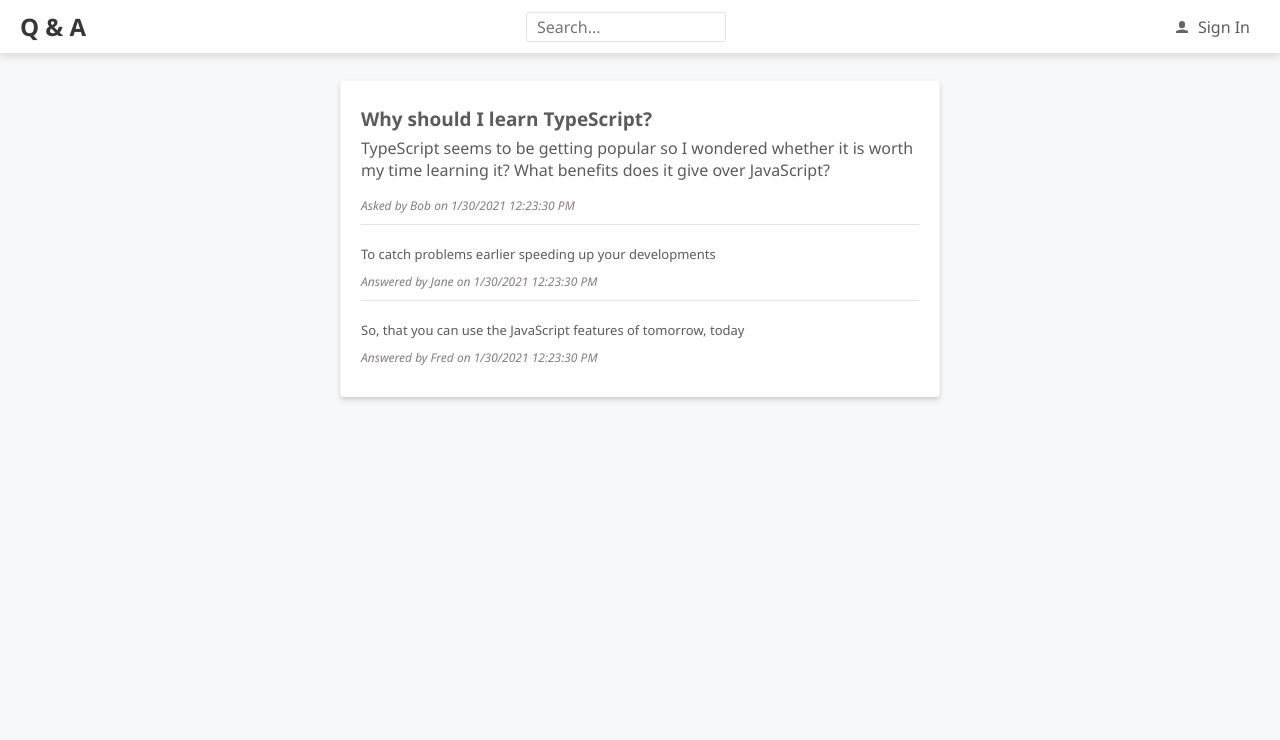
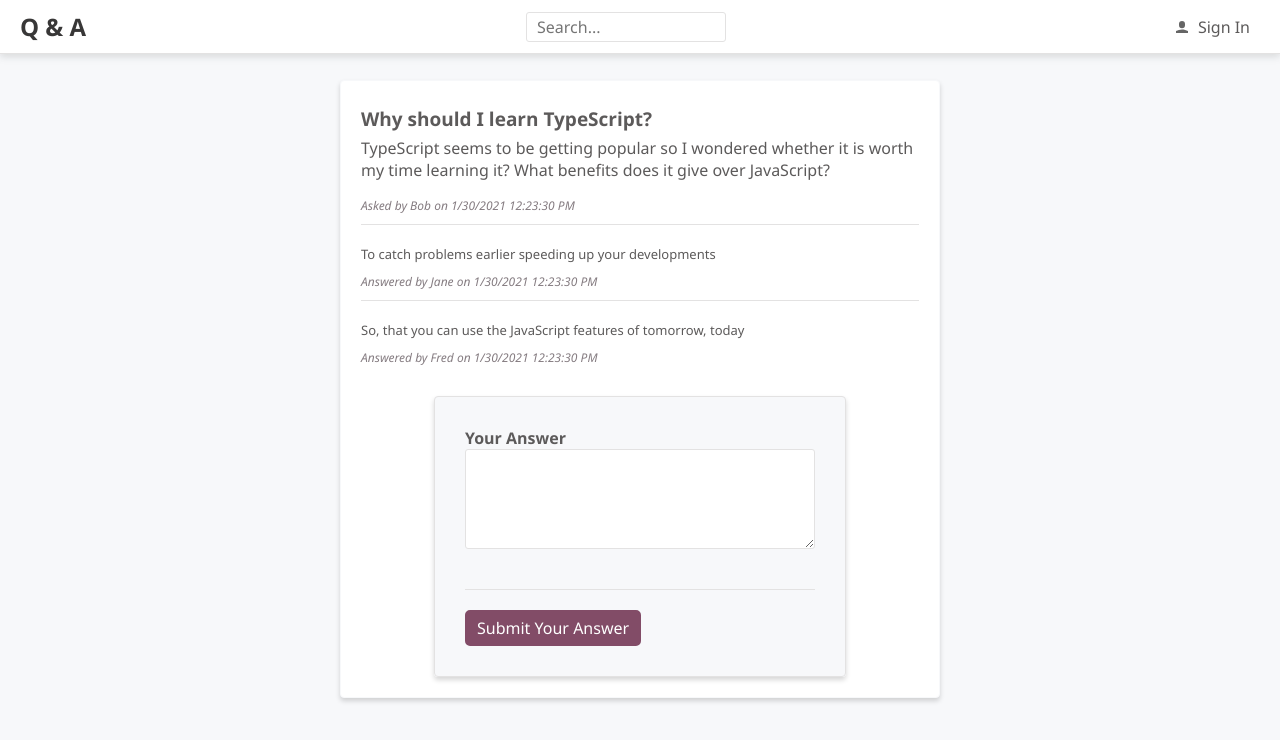
Before and after one commit to assadf/QAndAFrontend, a React (Create React App) app in the folder frontend/: page /questions/1 in a window 1280 px wide. Shown: the top 740 px of the page. Built offline with nearby package versions, Linux system fonts and the light colour scheme.

Commit message:
Initial Forms Added to AskPage and QuestionPage

```diff
--- a/frontend/src/AskPage.tsx
+++ b/frontend/src/AskPage.tsx
@@ -1,6 +1,17 @@
 import React from 'react';
 import { Page } from './Page';
+import { Form } from './Form';
+import { Field } from './Field';
 
-export const AskPage = () => <Page title="Ask a question" />;
+export const AskPage = () => {
+  return (
+    <Page title="Ask a Question">
+      <Form submitCaption="Submit Your Question">
+        <Field name="title" label="Title" />
+        <Field name="content" label="Content" type="TextArea" />
+      </Form>
+    </Page>
+  );
+};
 
 export default AskPage;
--- a/frontend/src/QuestionPage.tsx
+++ b/frontend/src/QuestionPage.tsx
@@ -2,6 +2,8 @@
 import { Page } from './Page';
 import { RouteComponentProps } from 'react-router-dom';
 import { QuestionData, getQuestion } from './QuestionsData';
+import { Form } from './Form';
+import { Field } from './Field';
 
 /** @jsx jsx */
 import { css, jsx } from '@emotion/core';
@@ -70,6 +72,15 @@
               } on ${question.created.toLocaleDateString()} ${question.created.toLocaleTimeString()}`}
             </div>
             <AnswerList data={question.answers} />
+            <div
+              css={css`
+                margin-top: 20px;
+              `}
+            >
+              <Form submitCaption="Submit Your Answer">
+                <Field name="content" label="Your Answer" type="TextArea" />
+              </Form>
+            </div>
           </>
         )}
       </div>
```
